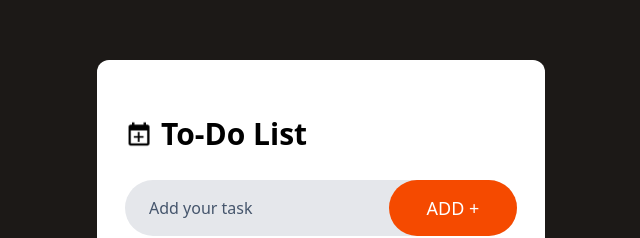
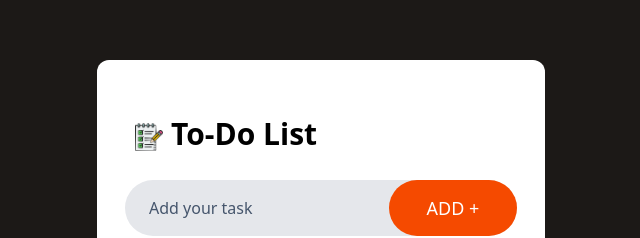
Before and after one commit to dhruvil0203/todo-app, a React (Vite) app: page / in a window 1280 px wide. Shown: the part 150-388 px from the top of the page, without its empty margins (319-959 px from the left). Built offline with nearby package versions, Linux system fonts and the light colour scheme.

Commit message:
make change in UI

```diff
--- a/src/components/ToDo.jsx
+++ b/src/components/ToDo.jsx
@@ -56,7 +56,11 @@ const ToDo = () => {
   return (
     <div className="place-self-center w-full sm:w-9/12 max-w-md flex flex-col p-5 sm:p-7 min-h-[380px] rounded-xl bg-white">
       <div className="flex items-center mt-7 gap-2">
-        <img src="/todo_icon.png" alt="TO-DO Image" className="h-7 w-7" />
+        <img
+          src="/checklist_10552402.png"
+          alt="TO-DO Image"
+          className="h-7 w-7 mt-1.5 ml-2.5"
+        />
         <h1 className="font-semibold text-3xl">To-Do List</h1>
       </div>
 
```
Also changed, not shown: public/checklist_10552402.png (added).
